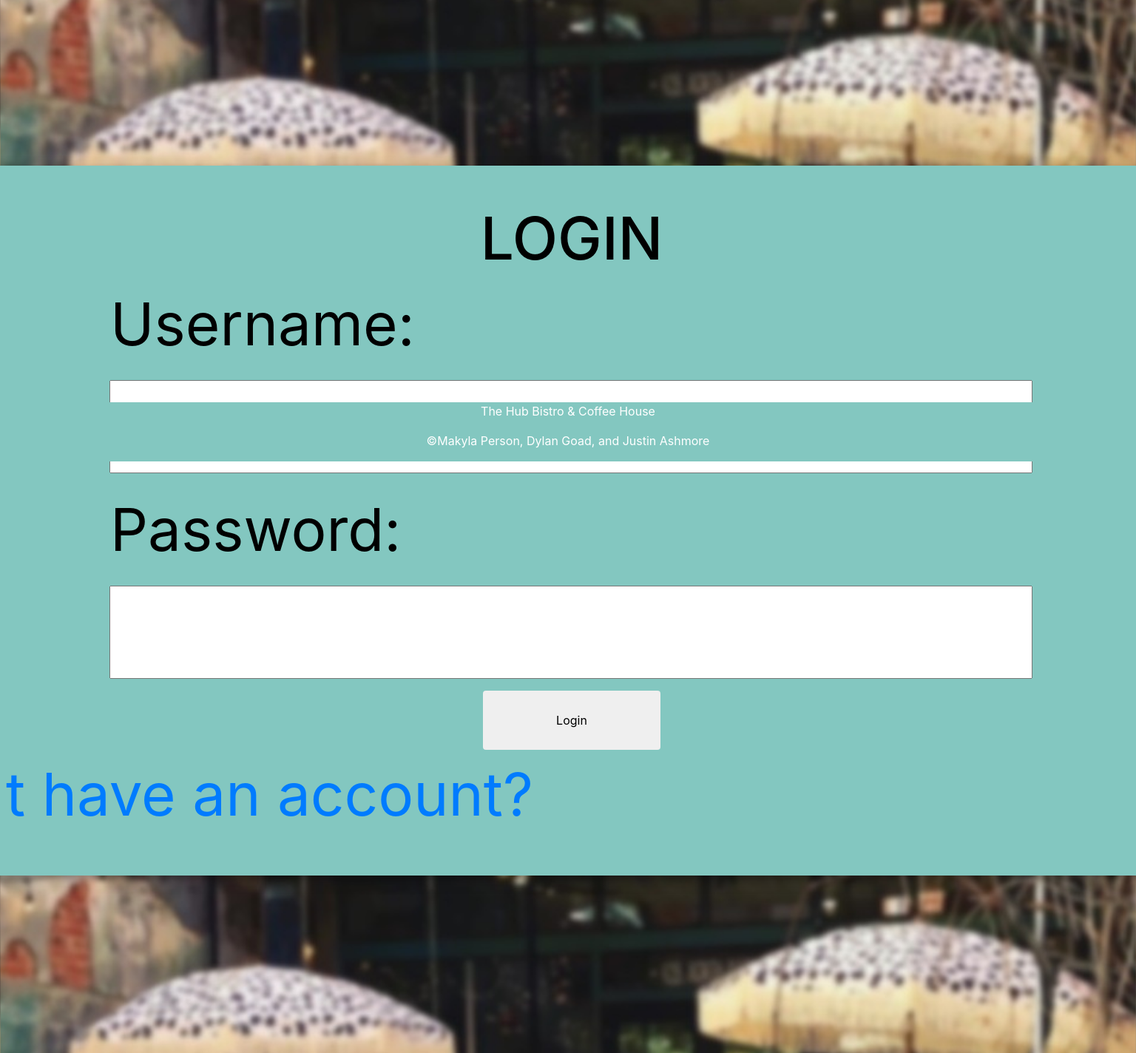
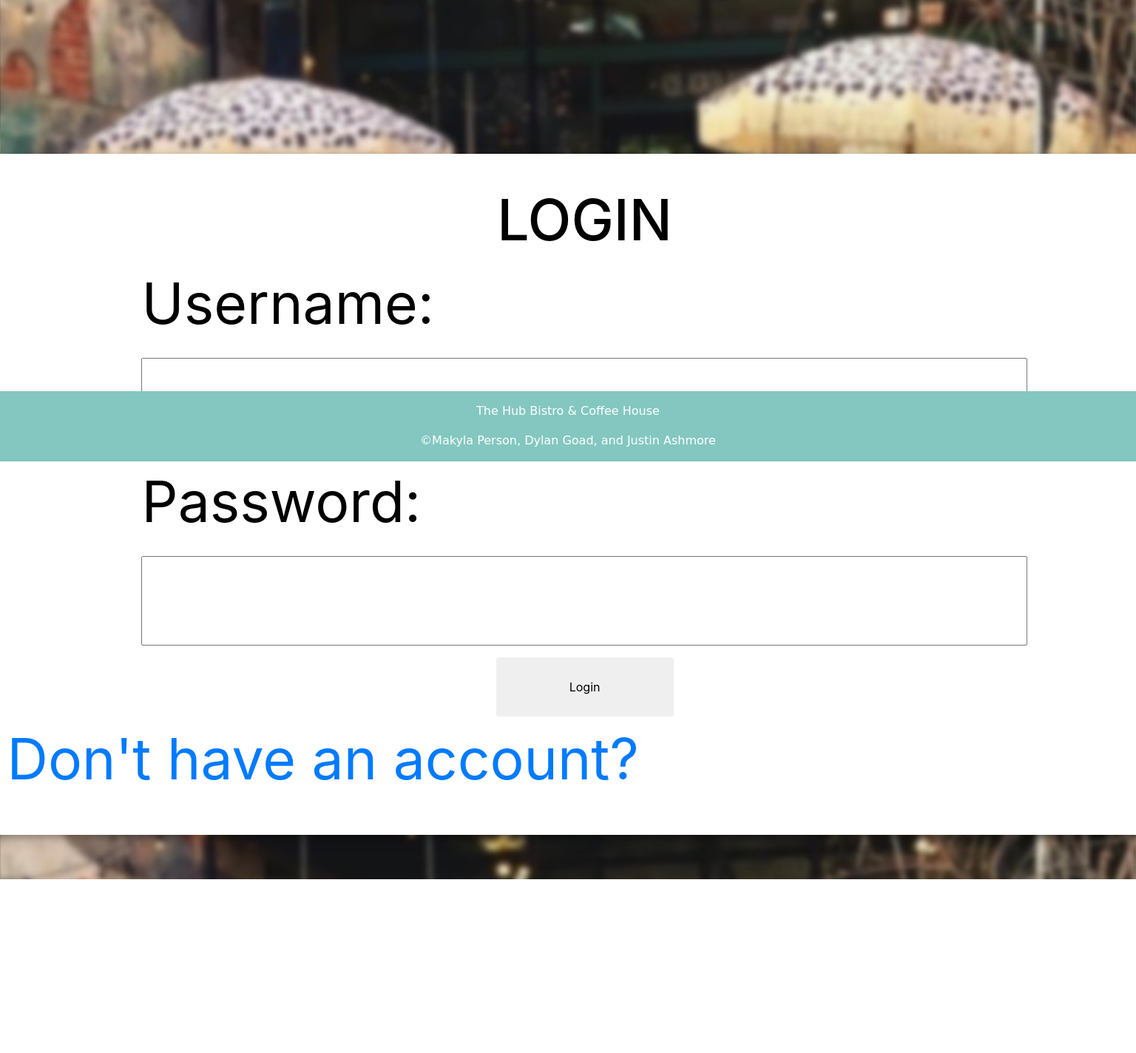
Before and after one commit to makylaperson43/Capstone, a Django app: page /login/ in a window 1536 px wide; the page is wider, and only the part inside the window is pictured. Shown: the part 176-1600 px from the top of that part at 74% size. After the commit the page ends 1365 px from the top of that part, so only its background shows below. Run offline with Django 3.2, Linux system fonts and the light colour scheme; some libraries are stand-ins or nearby versions.

Commit message:
media screens

```diff
--- a/HUB/static/login.css
+++ b/HUB/static/login.css
@@ -11,11 +11,13 @@ html {
 }
 
 .user_card_login {
-  width: 400px;
-  background: #83c7c0;
-  margin-top: 85px;
-  margin-bottom: 4em;
-  padding: 50px;
+  background: white;
+  margin-top: 85%;
+  margin-bottom: 4%;
+  padding-top: 4%;
+  padding-bottom: 4%;
+  padding-left: 19%;
+  padding-right: 19%;
   box-shadow: 0 4px 8px 0 rgba(0, 0, 0, 0.2), 0 6px 20px 0 rgba(0, 0, 0, 0.19);
   -webkit-box-shadow: 0 4px 8px 0 rgba(0, 0, 0, 0.2),
     0 6px 20px 0 rgba(0, 0, 0, 0.19);
@@ -26,15 +28,15 @@ html {
   display: flex;
   flex-direction: column;
   border-radius: 5px;
-  margin-left: 355px;
+  margin-left: 35%;
   color: black;
 }
-@media only screen and (max-width: 3000px) {
+@media only screen and (max-width: 2560px) {
   .user_card_login {
     margin-top: 5em;
     width: 2000px;
     margin-left: -5.5em;
-    font-size: 5em;
+    font-size: 5vw;
   }
 }
 @media only screen and (max-width: 1500px) {
@@ -138,6 +140,13 @@ html {
 
 .footerWords {
   color: white;
+  font-family: cursive;
+  margin-top: 1%;
+}
+.copy {
+  color: white;
+  font-family: cursive;
+  margin-top: 1%;
 }
 .navBackground {
   background-color: #83c7c0;
@@ -185,10 +194,13 @@ html {
   margin-left: -9rem !important;
 }
 .ml-2:hover {
-  color: white;
+  color: #83c7c0;
   text-decoration: none;
 }
 
 .hoverAccount {
   margin-top: 20%;
 }
+
+@media only screen and (max-width: 2560px) and (min-width: 1445px) {
+}
--- a/HUB/static/register.css
+++ b/HUB/static/register.css
@@ -123,10 +123,13 @@ html {
 
 .footerWords {
   color: white;
+  font-family: cursive;
+  margin-top: 1%;
 }
-
 .copy {
   color: white;
+  font-family: cursive;
+  margin-top: 1%;
 }
 .ml-2 {
   text-decoration: none;
--- a/HUB/views.py
+++ b/HUB/views.py
@@ -48,8 +48,8 @@ def cart1(request):
                 m.save()
                 x += 1
 
-    context = {'user_order': user_order}
-    return render(request, 'cart.html', context)
+    # context = {'user_order': user_order}
+    return render(request, 'cart.html')
 
 def gallery(request):
 
```
Also changed, not shown: HUB/static/gallery.css (+15 -4 lines), HUB/static/store.js (+0 -9 lines), HUB/static/styles.css (+79 -4 lines), HUB/templates/cart.html (+14 -1 lines), db.sqlite3.
